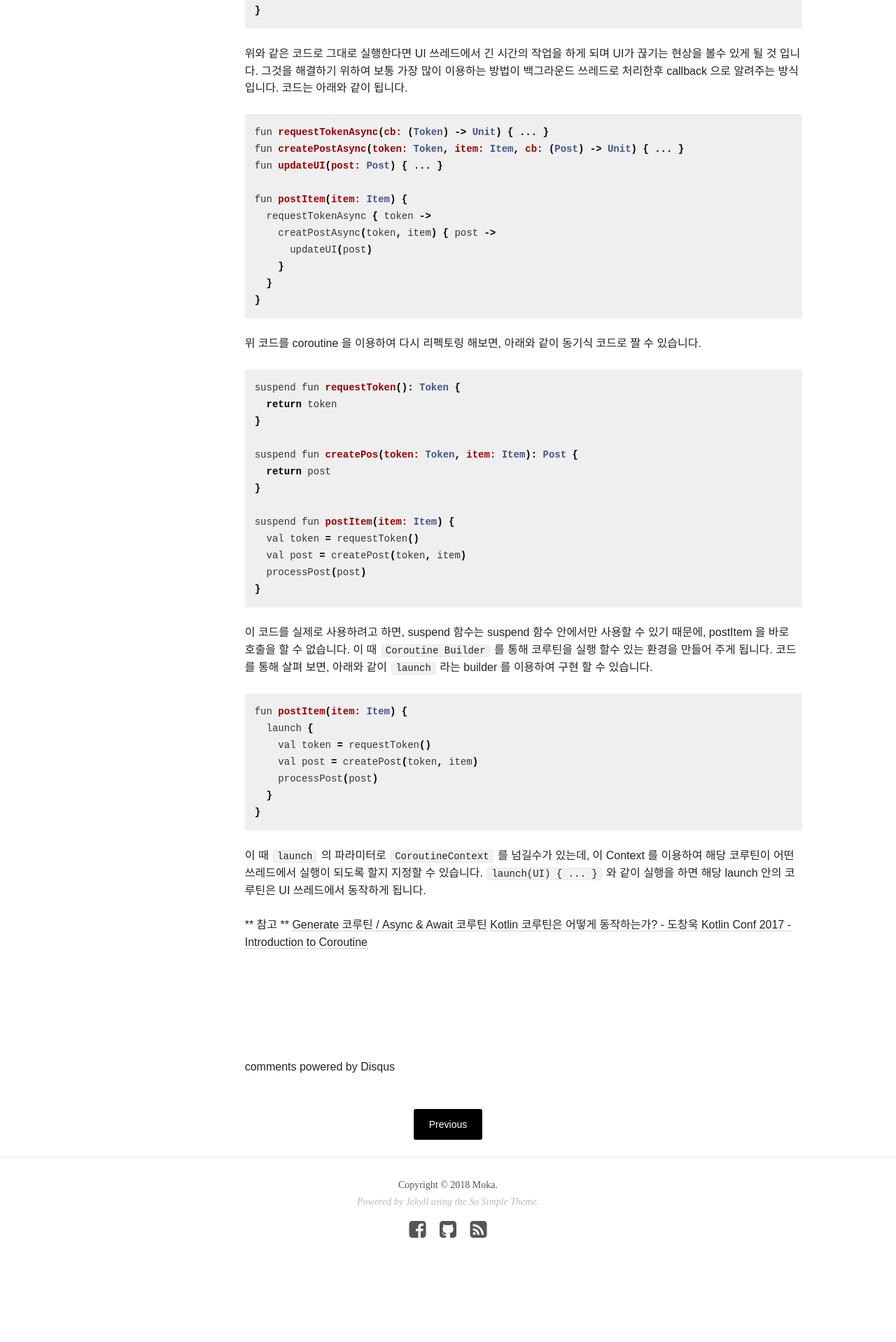
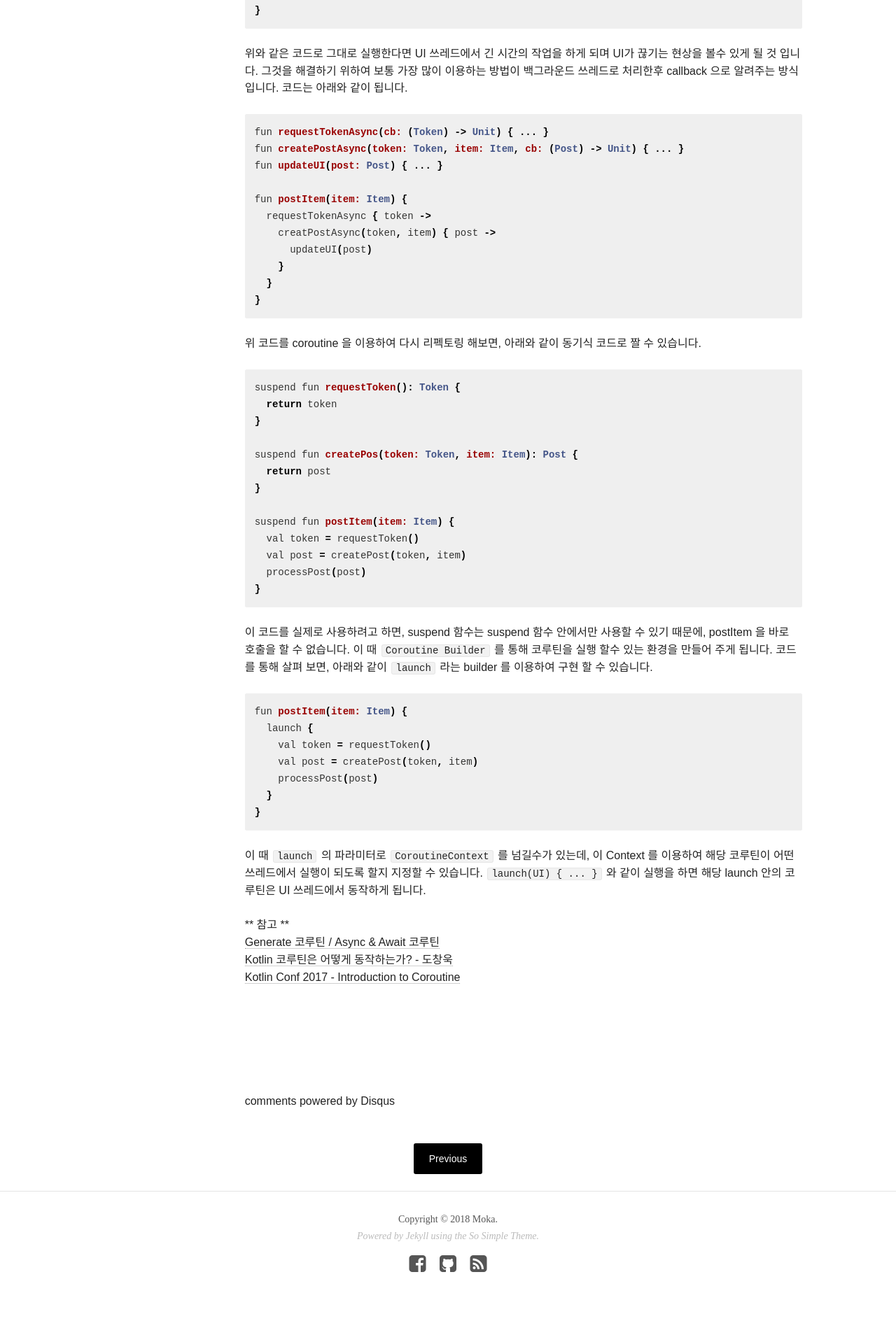
Before and after one commit to steadymoka/moka-a.github.io, a Jekyll site: the page built from _posts/2018/2018-04-01-coroutine-01.md, in a window 1280 px wide. Shown: the part 2195-4113 px from the top of the page at 70% size. Built offline with Jekyll 4.4.1, drawn with Linux system fonts in a browser that asks for light colours; nearby versions of some CDN libraries; comment, search, counter and statistics services are not loaded; before the commit the page ends 4064 px from its top, so only the background shows below that.

Commit message:
줄바꿈 처리

```diff
--- a/_posts/2018/2018-04-01-coroutine-01.md
+++ b/_posts/2018/2018-04-01-coroutine-01.md
@@ -116,7 +116,7 @@ fun postItem(item: Item) {
 이 때 `launch` 의 파라미터로 `CoroutineContext` 를 넘길수가 있는데, 이 Context 를 이용하여 해당 코루틴이 어떤 쓰레드에서 실행이 되도록 할지 지정할 수 있습니다. `launch(UI) { ... }` 와 같이 실행을 하면 해당 launch 안의 코루틴은 UI 쓰레드에서 동작하게 됩니다.
 
 
-** 참고 **
-[Generate 코루틴 / Async & Await 코루틴](https://medium.com/@jooyunghan/%EC%BD%94%EB%A3%A8%ED%8B%B4-%EC%86%8C%EA%B0%9C-504cecc89407)
-[Kotlin 코루틴은 어떻게 동작하는가? - 도창욱](https://www.youtube.com/watch?v=usaD7HyN598)
-[Kotlin Conf 2017 - Introduction to Coroutine](https://www.youtube.com/watch?list=PLQ176FUIyIUY6UK1cgVsbdPYA3X5WLam5&v=_hfBv0a09Jc)
+** 참고 ** <br>
+[Generate 코루틴 / Async & Await 코루틴](https://medium.com/@jooyunghan/%EC%BD%94%EB%A3%A8%ED%8B%B4-%EC%86%8C%EA%B0%9C-504cecc89407)<br>
+[Kotlin 코루틴은 어떻게 동작하는가? - 도창욱](https://www.youtube.com/watch?v=usaD7HyN598)<br>
+[Kotlin Conf 2017 - Introduction to Coroutine](https://www.youtube.com/watch?list=PLQ176FUIyIUY6UK1cgVsbdPYA3X5WLam5&v=_hfBv0a09Jc)<br>
```
